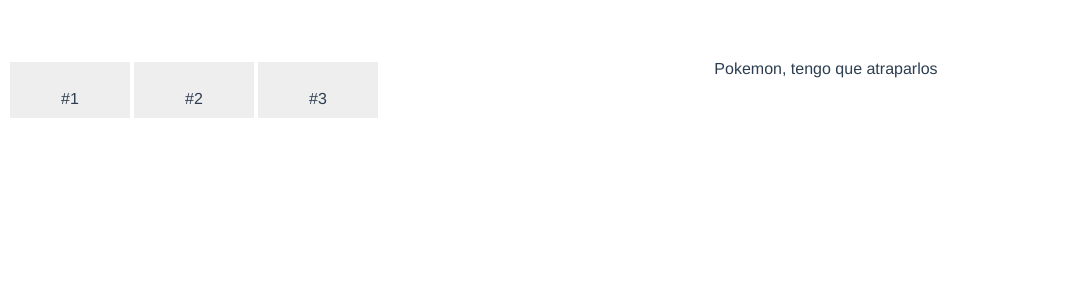
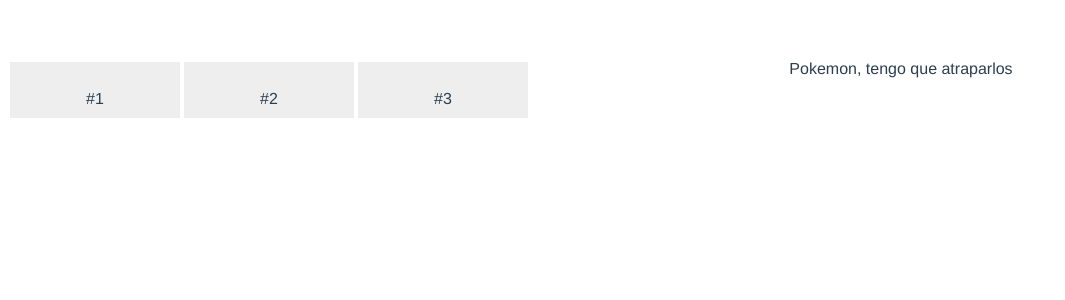
Before and after one commit to juanfelito/pokedex, a Vue app: page / in a window 1280 px wide. Shown: the top 300 px of the page, without its empty margins (0-1065 px from the left). Built offline with nearby package versions, Linux system fonts and the light colour scheme; no server answers.

Commit message:
Changing computer commit

```diff
--- a/src/components/Pokemon-list-item.vue
+++ b/src/components/Pokemon-list-item.vue
@@ -8,7 +8,7 @@
 </template>
 
 <script>
-import axios from 'axios';
+import axios from "axios";
 
 export default {
   data () {
@@ -36,15 +36,16 @@
             this.errors.push(e);
         })
   }
-}
+};
 </script>
 
 <style lang="scss">
 .pokemon-list-item {
   padding: 10px;
-  width: 100px;
+  width: 150px;
   float: left;
   margin: 2px;
   background: #eee;
+  cursor: pointer;
 }
 </style>
```
Lines whose indentation alone changed are shown as unchanged.
